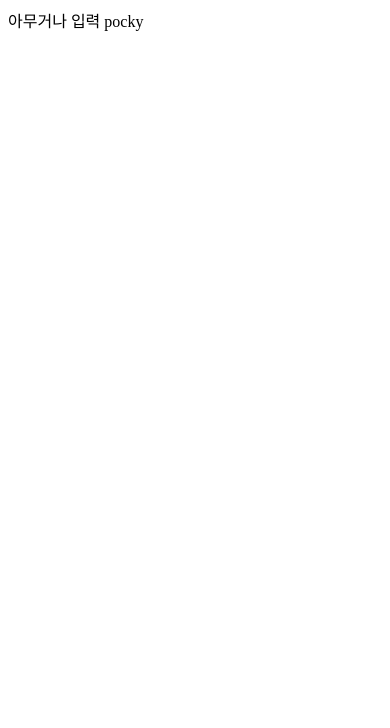
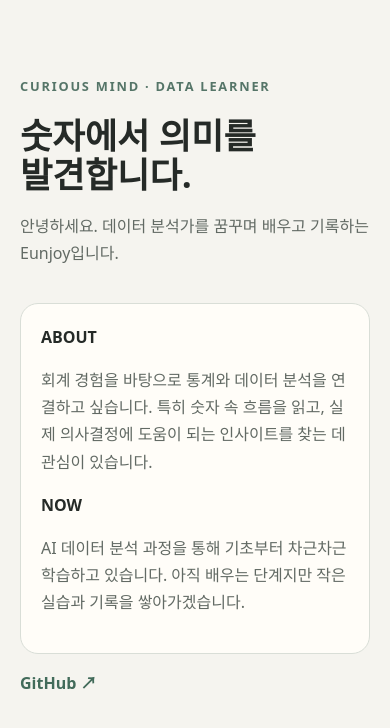
Before and after one commit to eunjoyhere/261113_empty, a plain HTML site: page index.html in a window 390 px wide. Drawn offline with Linux system fonts and the light colour scheme.

Commit message:
Create responsive Korean data analyst introduction page

```diff
--- a/index.html
+++ b/index.html
@@ -1,12 +1,23 @@
-<!DOCTYPE html>
-<html lang="en">
+<!doctype html>
+<html lang="ko">
 <head>
-    <meta charset="UTF-8">
-    <meta name="viewport" content="width=device-width, initial-scale=1.0">
-    <title>Document</title>
+<meta charset="utf-8">
+<meta name="viewport" content="width=device-width,initial-scale=1">
+<meta name="theme-color" content="#f5f4ef">
+<title>데이터 분석가를 향해 | Eunjoy</title>
+<style>
+*{box-sizing:border-box}body{margin:0;background:#f5f4ef;color:#252a27;font:16px/1.7 system-ui,sans-serif}main{max-width:760px;margin:auto;padding:12vh 24px}.tag{color:#557568;font-size:.8rem;letter-spacing:.14em;font-weight:700}h1{font-size:clamp(2.2rem,8vw,4.5rem);line-height:1.12;margin:18px 0}p{color:#626a64}.card{margin-top:36px;padding:24px;border:1px solid #d9ded7;border-radius:18px;background:#fffdf8}.links a{color:#426b5a;text-decoration:none;font-weight:650;margin-right:18px}@media(max-width:480px){main{padding:9vh 20px}.card{padding:20px}}
+</style>
 </head>
-<body>
-    아무거나 입력
-    pocky
-</body>
-</html>
+<body><main>
+<div class="tag">CURIOUS MIND · DATA LEARNER</div>
+<h1>숫자에서 의미를<br>발견합니다.</h1>
+<p>안녕하세요. 데이터 분석가를 꿈꾸며 배우고 기록하는 Eunjoy입니다.</p>
+<section class="card">
+<strong>ABOUT</strong>
+<p>회계 경험을 바탕으로 통계와 데이터 분석을 연결하고 싶습니다. 특히 숫자 속 흐름을 읽고, 실제 의사결정에 도움이 되는 인사이트를 찾는 데 관심이 있습니다.</p>
+<strong>NOW</strong>
+<p>AI 데이터 분석 과정을 통해 기초부터 차근차근 학습하고 있습니다. 아직 배우는 단계지만 작은 실습과 기록을 쌓아가겠습니다.</p>
+</section>
+<p class="links"><a href="https://github.com/eunjoyhere">GitHub ↗</a></p>
+</main></body></html>
```
